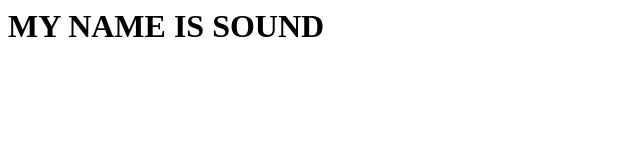
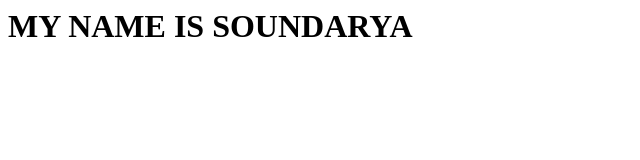
Before and after one commit to soundaryasugadev1/repo4, a plain HTML site: page index.html in a window 1280 px wide. Shown: the whole page, without its empty margins (0-640 px from the left). Drawn offline with Linux system fonts and the light colour scheme.

Commit message:
myupdate

```diff
--- a/index.html
+++ b/index.html
@@ -1 +1 @@
-<h1> MY NAME IS SOUND</h1>
+<h1> MY NAME IS SOUNDARYA</h1>
```
